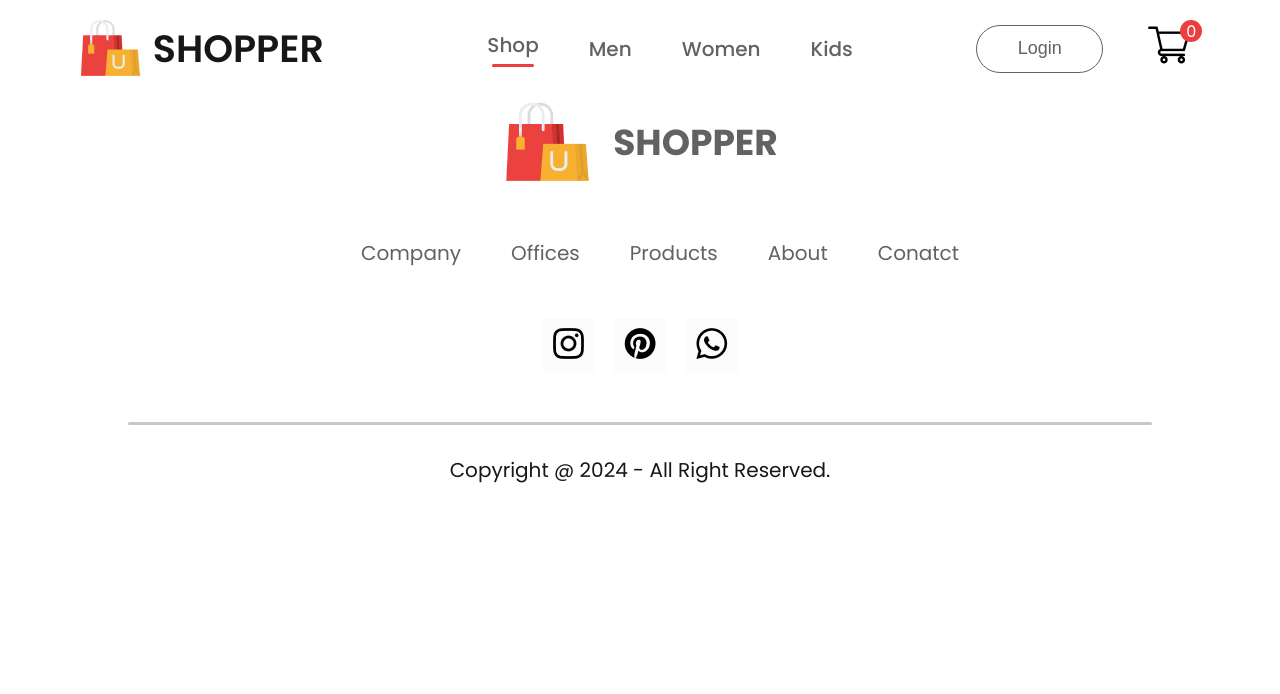
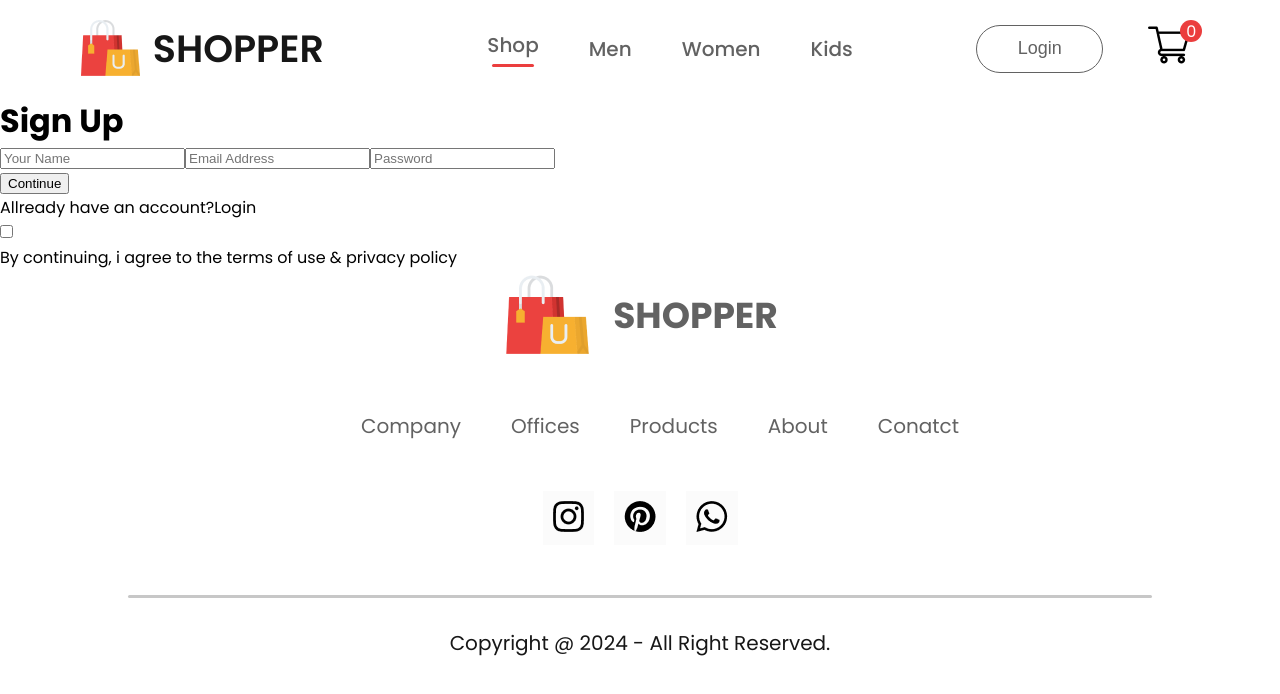
Before and after one commit to Anjali331997/E-commerce-MERN-Stack, a React (Create React App) app in the folder frontend/: page /login in a window 1280 px wide. Shown: the top 694 px of the page. Built offline with nearby package versions, Linux system fonts and the light colour scheme; the HTML template or start-up script is replaced by a standard one.

Commit message:
adding the login and signup code

```diff
--- a/frontend/src/components/Hero/Hero.css
+++ b/frontend/src/components/Hero/Hero.css
@@ -2,7 +2,7 @@
     height: 80vh;
     background: linear-gradient(180deg, #fde1ff, #e1ffea22 60%);
     display: flex;
-    border: 1px purple solid;
+    /* border: 1px purple solid; */
 }
 
 .hero-left {
@@ -59,7 +59,7 @@
     display: flex;
     align-items: center;
     justify-content: center;
-    border: 1px red solid;
+    /* border: 1px red solid; */
 }
 
 .hero-right img{
--- a/frontend/src/pages/CSS/ShopCategory.css
+++ b/frontend/src/pages/CSS/ShopCategory.css
@@ -34,8 +34,9 @@
     justify-content: center;
     align-items: center;
     margin: 100px auto;
-    height: 69px;
+    width: 200px;
+    height: 49px;
     border-radius: 100px;
-    background-color: var(--white);
-    color: var(--grey);
+    background-color: var(--grey);
+    color: var(--white);
 }
--- a/frontend/src/pages/LoginSignup.jsx
+++ b/frontend/src/pages/LoginSignup.jsx
@@ -2,8 +2,24 @@
 
 const LoginSignup = () => {
   return (
-    <div>
+    <div className='loginsignup'>
+      <div className="loginsignup-container">
+        <h1>Sign Up</h1>
+        <div className="loginsignup-fields">
+          <input type="text" placeholder='Your Name' />
+          <input type="email" placeholder='Email Address' />
+          <input type="password" placeholder='Password' />
 
+        </div>
+        <button>Continue</button>
+        <p className='loginsignup-login'>Allready have an account?
+          <span>Login</span>
+        </p>
+        <div className="loginsignup-agree">
+          <input type="checkbox" name="" id="" />
+          <p>By continuing, i agree to the terms of use & privacy policy</p>
+        </div>
+      </div>
     </div>
   )
 }
```
